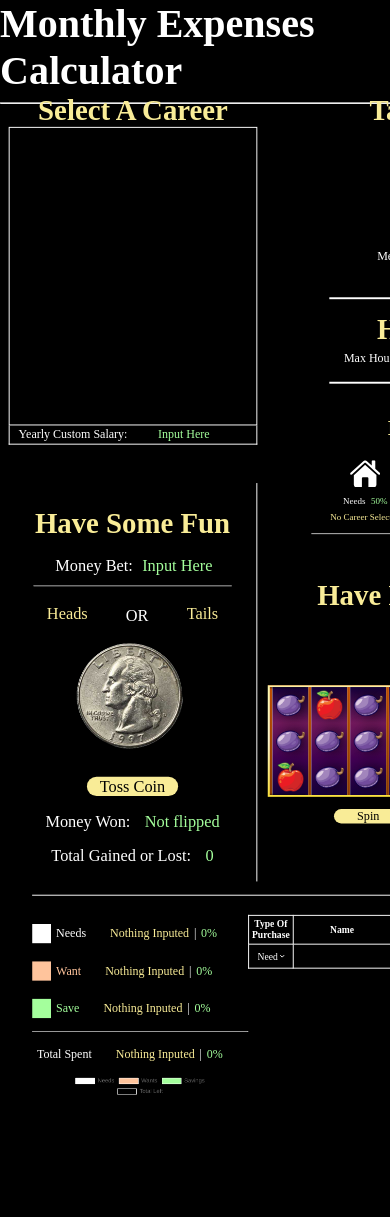
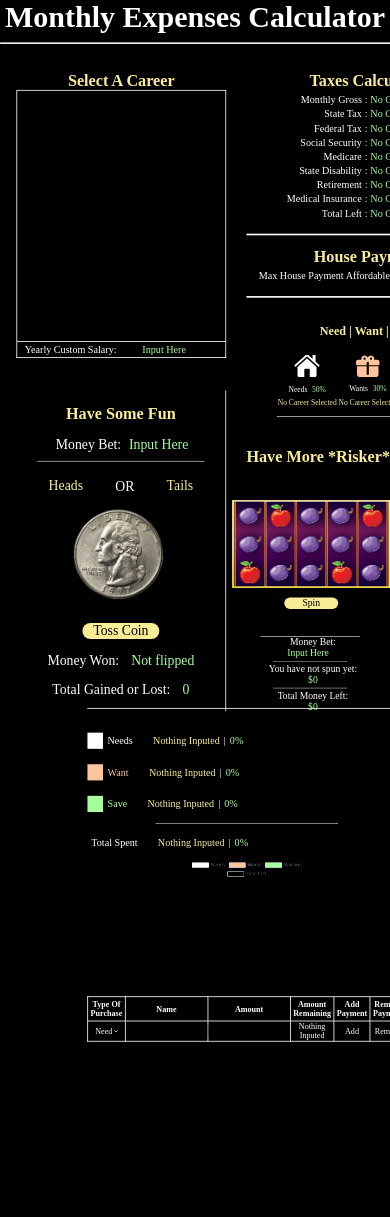
Before and after one commit to AidanHernandez/AidanHernandez-eecu-budget-caclulator-AidanHernandez, a plain HTML site: page index.html in a window 390 px wide. Shown: the top 1217 px of the page. After the commit the page ends 1042 px from the top, so only its background shows below. Drawn offline with nearby package versions, Linux system fonts and the light colour scheme; no server answers; a web font is replaced by a local one.

Commit message:
Update style.css

```diff
--- a/style.css
+++ b/style.css
@@ -905,3 +905,81 @@ td>button:hover {
 
 
 }
+
+
+@media screen and (max-width:630px){
+    .needs-wants{
+        transform: scale(0.75);
+    }
+
+    #container{
+        transform: scale(0.7);
+        right: 24%;
+    }
+
+    .row{
+        transform: scale(0.45);
+        position: absolute;
+        top: -380px;
+        left: -380px;
+    }
+
+    .bottom-part{
+        transform: scale(0.45);
+        top: 680px;
+        left: -320px;
+    }
+
+    #container{
+
+        right: 27%;
+        top: 1200px;
+    }
+
+    .slotMachine {
+        left: 150px;
+        top: 500px;
+
+    }
+
+    .slotMachine > aside {
+        border-left: none;
+        border-top: 2px solid white;
+      }
+}
+
+@media screen and (max-width:590px){
+    h2{
+        font-size: 40px;
+    }
+
+    .rightside{
+        display: flex;
+        width: 880px;
+        justify-content: flex-start;
+        align-items: flex-start;
+        flex-flow: column;
+
+        margin-left: 50px;
+    }
+
+    .needs-wants {
+        width: 600px;
+      }
+      .bottom-part{
+        flex-flow: column;
+        left: -120px;
+        top:560px;
+      }
+
+}
+
+@media screen and (max-width:510px){
+    main{
+        transform: scale(0.9);
+        position: absolute;
+    }
+    .heading{
+        font-size: 30px;
+    }
+}
```
